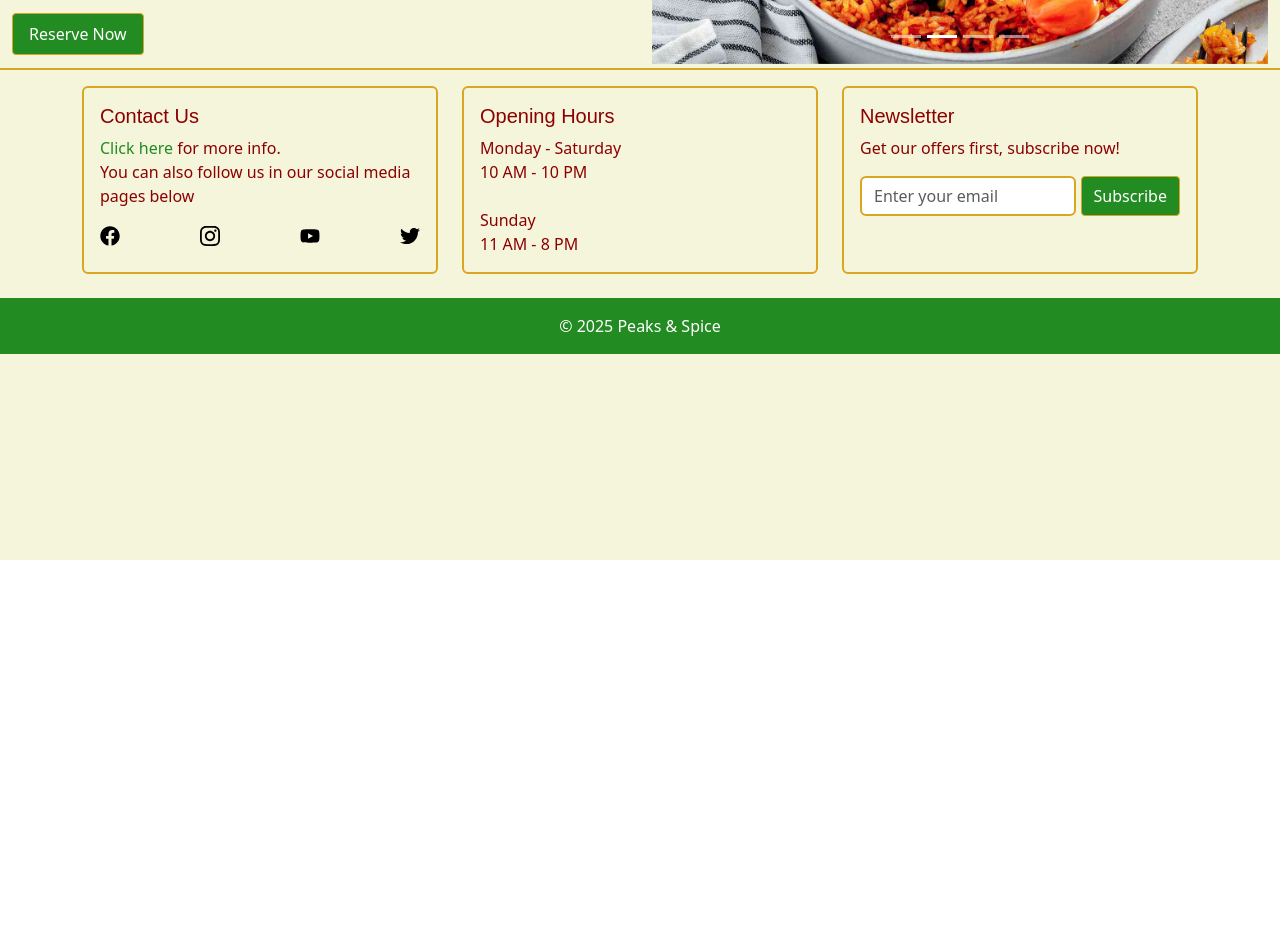
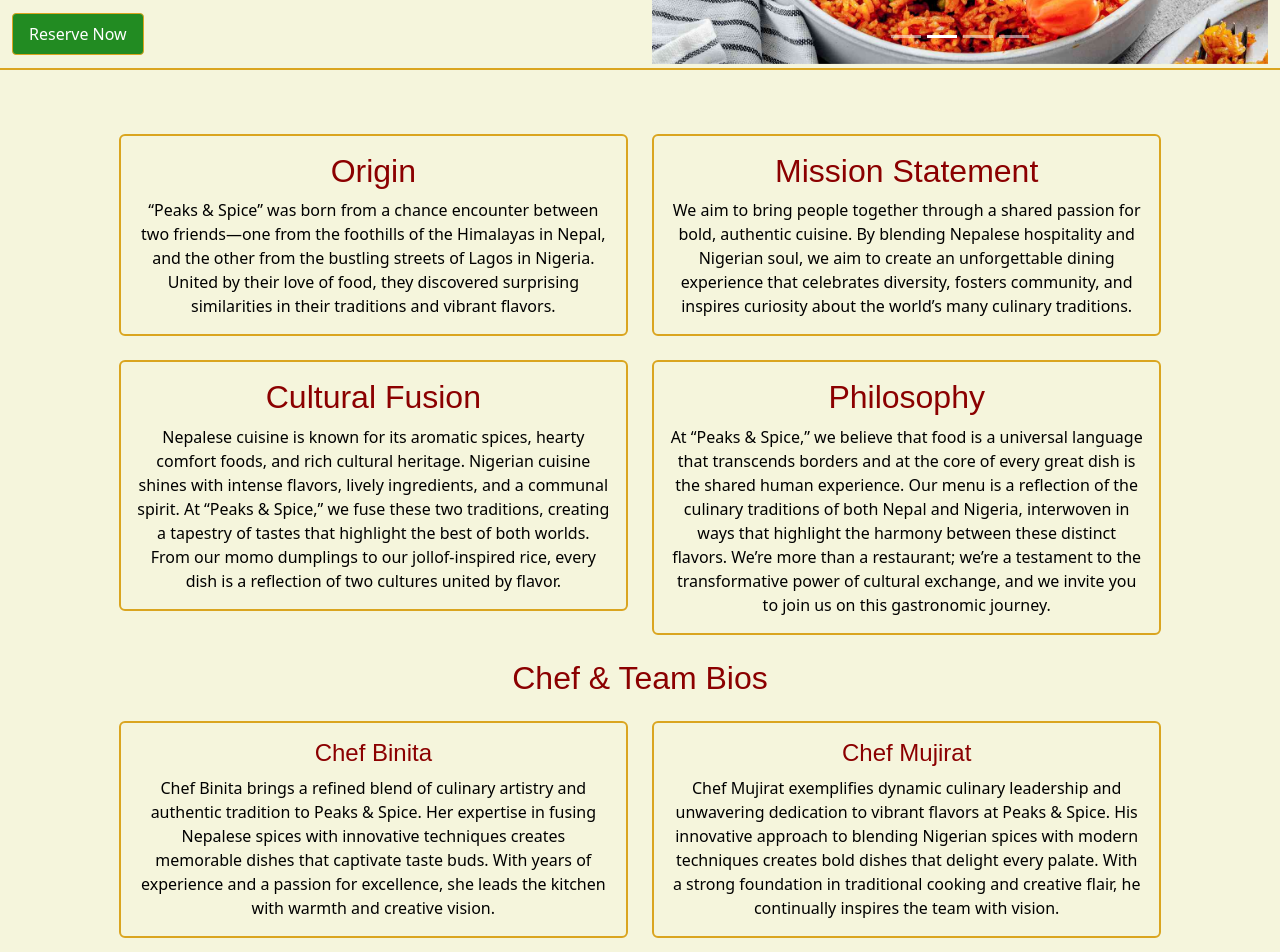
Before and after one commit to MujiratOyelowo/react-project, a React (Create React App) app: page /about in a window 1280 px wide. Shown: the part 320-1272 px from the top of the page. Before the commit the page ends 880 px from the top, so only its background shows below. Built offline with nearby package versions, Linux system fonts and the light colour scheme; a web font is replaced by a local one.

Commit message:
about page updated

```diff
--- a/src/components/Pages/About.js
+++ b/src/components/Pages/About.js
@@ -1,8 +1,106 @@
 import React from "react";
+import { Container, Row, Col, Card } from "react-bootstrap";
 
 function About() {
   return (
-    <div></div>
+    <Container fluid className="app-container py-5">
+      {/* Row 1: Origin & Mission Statement */}
+      <Row className="justify-content-center">
+        <Col md={5} className="mb-4">
+          <Card className="about-card text-center">
+            <Card.Body>
+              <Card.Title as="h2" className="about-card-title">
+                Origin
+              </Card.Title>
+              <Card.Text className="about-card-text">
+                “Peaks &amp; Spice” was born from a chance encounter between two friends—one from the foothills of the Himalayas in Nepal, and the other from the bustling streets of Lagos in Nigeria. United by their love of food, they discovered surprising similarities in their traditions and vibrant flavors.
+              </Card.Text>
+            </Card.Body>
+          </Card>
+        </Col>
+
+        <Col md={5} className="mb-4">
+          <Card className="about-card text-center">
+            <Card.Body>
+              <Card.Title as="h2" className="about-card-title">
+                Mission Statement
+              </Card.Title>
+              <Card.Text className="about-card-text">
+                We aim to bring people together through a shared passion for bold, authentic cuisine. By blending Nepalese hospitality and Nigerian soul, we aim to create an unforgettable dining experience that celebrates diversity, fosters community, and inspires curiosity about the world’s many culinary traditions.
+              </Card.Text>
+            </Card.Body>
+          </Card>
+        </Col>
+      </Row>
+
+      {/* Row 2: Cultural Fusion & Philosophy */}
+      <Row className="justify-content-center">
+        <Col md={5} className="mb-4">
+          <Card className="about-card text-center">
+            <Card.Body>
+              <Card.Title as="h2" className="about-card-title">
+                Cultural Fusion
+              </Card.Title>
+              <Card.Text className="about-card-text">
+                Nepalese cuisine is known for its aromatic spices, hearty comfort foods, and rich cultural heritage. Nigerian cuisine shines with intense flavors, lively ingredients, and a communal spirit. At “Peaks &amp; Spice,” we fuse these two traditions, creating a tapestry of tastes that highlight the best of both worlds. From our momo dumplings to our jollof-inspired rice, every dish is a reflection of two cultures united by flavor.
+              </Card.Text>
+            </Card.Body>
+          </Card>
+        </Col>
+
+        <Col md={5} className="mb-4">
+          <Card className="about-card text-center">
+            <Card.Body>
+              <Card.Title as="h2" className="about-card-title">
+                Philosophy
+              </Card.Title>
+              <Card.Text className="about-card-text">
+                At “Peaks &amp; Spice,” we believe that food is a universal language that transcends borders and at the core of every great dish is the shared human experience. Our menu is a reflection of the culinary traditions of both Nepal and Nigeria, interwoven in ways that highlight the harmony between these distinct flavors. We’re more than a restaurant; we’re a testament to the transformative power of cultural exchange, and we invite you to join us on this gastronomic journey.
+              </Card.Text>
+            </Card.Body>
+          </Card>
+        </Col>
+      </Row>
+
+      {/* Chef & Team Bios Title */}
+      <Row className="justify-content-center">
+        <Col md={12} className="mb-3">
+          <h2 className="about-card-title text-center">Chef &amp; Team Bios</h2>
+        </Col>
+      </Row>
+
+      {/* Row 3: Chef Binita & Chef Mujirat */}
+      <Row className="justify-content-center">
+        <Col md={5} className="mb-4">
+          <Card className="about-card text-center">
+            <Card.Body>
+              <Card.Title as="h4" className="about-card-title">
+                Chef Binita
+              </Card.Title>
+              <Card.Text className="about-card-text">
+                Chef Binita brings a refined blend of culinary artistry and authentic tradition to Peaks &amp; Spice. Her expertise in fusing Nepalese spices with innovative techniques creates memorable dishes that captivate taste buds. With years of experience and a passion for excellence, she leads the kitchen with warmth and creative vision.
+              </Card.Text>
+            </Card.Body>
+          </Card>
+        </Col>
+
+        <Col md={5} className="mb-4">
+          <Card className="about-card text-center">
+            <Card.Body>
+              <Card.Title as="h4" className="about-card-title">
+                Chef Mujirat
+              </Card.Title>
+              <Card.Text className="about-card-text">
+                Chef Mujirat exemplifies dynamic culinary leadership and unwavering dedication to vibrant flavors at Peaks &amp; Spice. His innovative approach to blending Nigerian spices with modern techniques creates bold dishes that delight every palate. With a strong foundation in traditional cooking and creative flair, he continually inspires the team with vision.
+              </Card.Text>
+            </Card.Body>
+          </Card>
+        </Col>
+      </Row>
+
+      {/* Horizontal line separator that spans the full width */}
+      <hr className="line-separator" />
+    </Container>
   );
 }
 
--- a/src/components/styling/custom.scss
+++ b/src/components/styling/custom.scss
@@ -172,6 +172,29 @@ td, th {
     border-bottom: 2px solid $brand-gold;
     margin: 80px auto 1rem auto;;
 }
+
+//about us page styling
+.about-card {
+    border: 2px solid $brand-gold !important;
+    background-color: $brand-off-white !important;
+    border-radius: 4px;
+  }
+
+  .about-card-title {
+    font-family: 'Jua', sans-serif;
+    color: $brand-red !important;
+  }
+
+  .about-card-text {
+    color: #000 !important;
+  }
+
+  .line-separator {
+    border-bottom: 2px solid $brand-gold;
+    margin: 80px auto 1rem auto;;
+  }
+
+// The footer styles
 .footer-card, .home-card {
     border: 2px solid $brand-gold !important;
     background-color: $brand-off-white !important;
```
